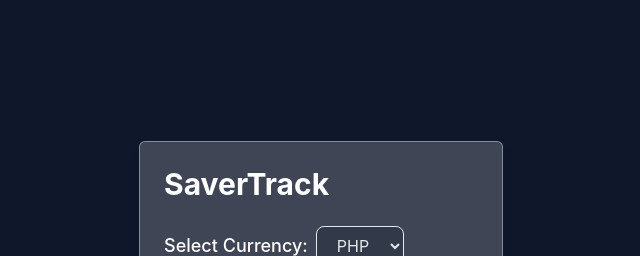
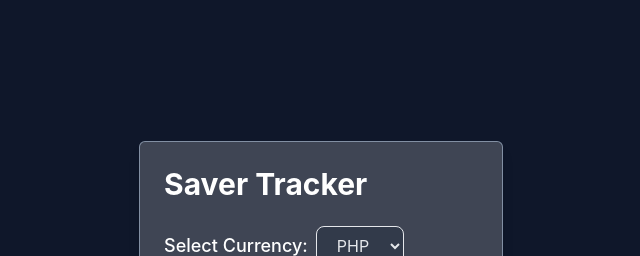
Before and after one commit to marcusdavidalo/savertracker, a React (Create React App) app: page / in a window 1280 px wide. Shown: the top 256 px of the page, without its empty margins (319-959 px from the left). Built offline with nearby package versions, Linux system fonts and the light colour scheme.

Commit message:
update public/index.html and App.js .

```diff
--- a/public/index.html
+++ b/public/index.html
@@ -11,7 +11,7 @@
     />
     <link rel="apple-touch-icon" href="%PUBLIC_URL%/logo192.png" />
     <link rel="manifest" href="%PUBLIC_URL%/manifest.json" />
-    <title>SaveTracker</title>
+    <title>Saver Tracker</title>
   </head>
   <body>
     <noscript>You need to enable JavaScript to run this app.</noscript>
--- a/src/App.js
+++ b/src/App.js
@@ -144,7 +144,7 @@ const sortedExpenses = [...expenses].sort((a, b) => b.amount - a.amount);
   return (
     <div className="bg-slate-900 text-white flex items-center justify-center h-screen">
       <div className="bg-white/20 border-slate-400/80 border rounded-md shadow-lg p-6">
-        <h1 className="text-3xl font-bold mb-6">SaverTrack</h1>
+        <h1 className="text-3xl font-bold mb-6">Saver Tracker</h1>
         <div className="mb-6">
           <label htmlFor="currency" className="text-lg font-medium mr-2">
             Select Currency:
```
